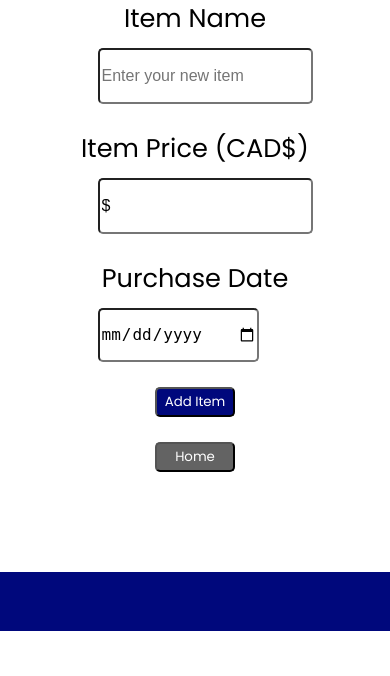
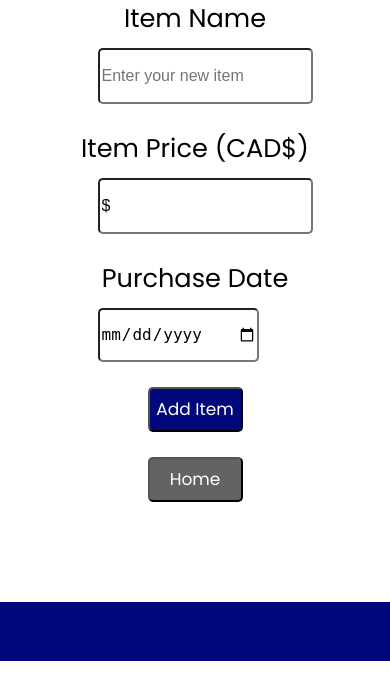
Before and after one commit to ericpeterson91/My-Stuff-Portfolio, a Node server app: page /new in a window 390 px wide. Shown: the part 168-844 px from the top of the page. Run offline with Node 20, Linux system fonts and the light colour scheme; some libraries are stand-ins or nearby versions.

Commit message:
heroku3232

```diff
--- a/public/stylesheets/style.css
+++ b/public/stylesheets/style.css
@@ -285,6 +285,13 @@ textarea {
     margin: 0 20px;
   }
 
+
+  .danger-btn, .btn-add-2, .edit-btn, .comment-btn, .btn-home {
+    height: 45px;
+    width: 95px;
+    font-size: 17px;
+
+  }
   #comment {
     width: 70vw;
   }
```
